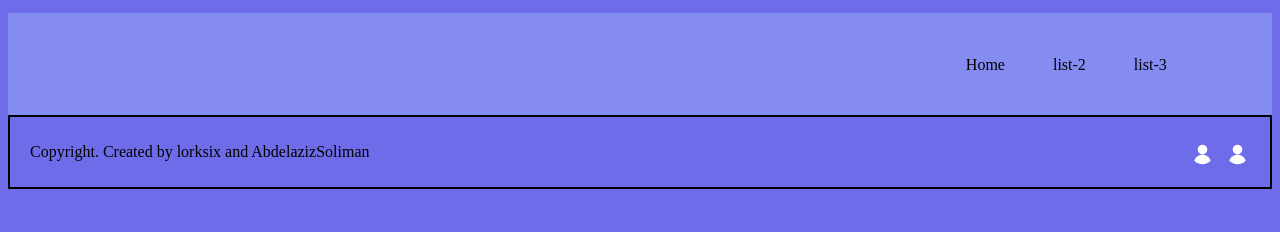
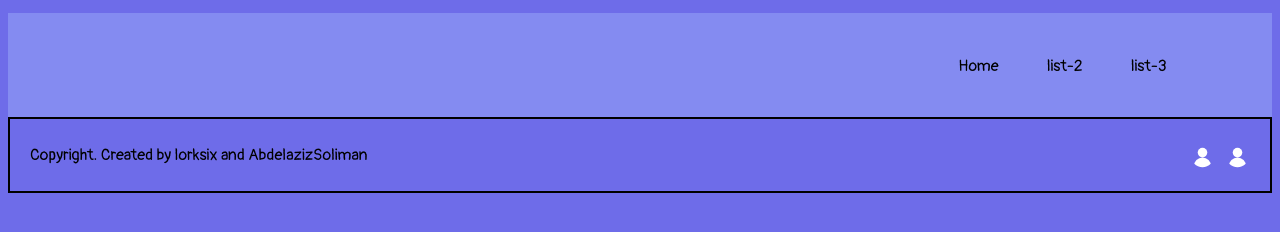
Before and after one commit to lordksix/Meals-API-template, a website built with webpack: page src/index.html in a window 1280 px wide. Built offline with nearby package versions, Linux system fonts and the light colour scheme.

Commit message:
Add fonts

```diff
--- a/src/index.html
+++ b/src/index.html
@@ -5,6 +5,9 @@
   <meta charset="UTF-8">
   <meta http-equiv="X-UA-Compatible" content="IE=edge">
   <meta name="viewport" content="width=device-width, initial-scale=1.0">
+  <link rel="preconnect" href="https://fonts.googleapis.com">
+  <link rel="preconnect" href="https://fonts.gstatic.com" crossorigin>
+  <link href="https://fonts.googleapis.com/css2?family=Merriweather:ital,wght@0,300;0,400;0,700;0,900;1,300;1,400;1,700;1,900&family=Pangolin&display=swap" rel="stylesheet">
   <title>Meals-API-template</title>
 </head>
 
--- a/src/style.css
+++ b/src/style.css
@@ -5,6 +5,7 @@
 
 body {
   background-color: #6e6ce9;
+  font-family: 'Pangolin', 'Merriweather', serif, cursive;
 }
 
 .nav-bar {
```
